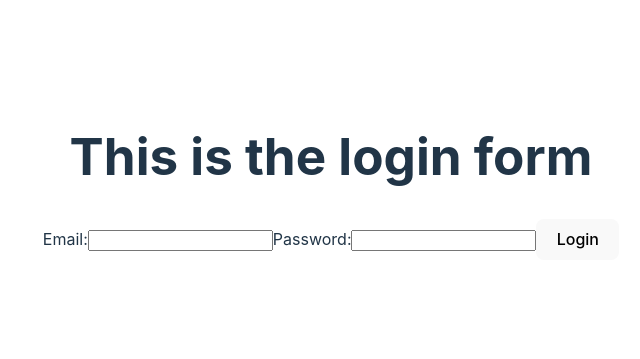
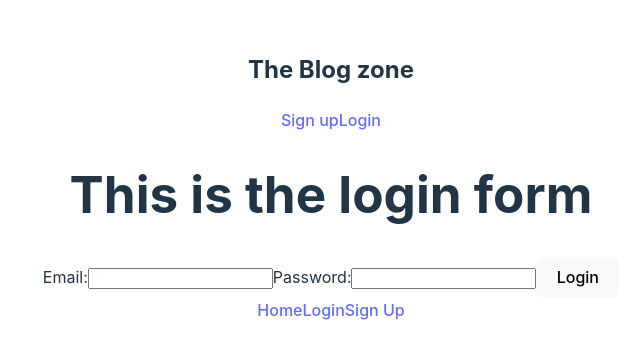
Before and after one commit to Eoin-k/blog-api-user-frontend, a React (Vite) app: page /login in a window 1280 px wide. Shown: the part 223-582 px from the top of the page, without its empty margins (309-949 px from the left). Built offline with nearby package versions, Linux system fonts and the light colour scheme.

Commit message:
Restructured app for more logival splitting of pages & components

```diff
--- a/src/App.jsx
+++ b/Pages/HomePage.jsx
@@ -1,9 +1,12 @@
-import SideBar from "./Components/sidebar";
-import "./App.css";
+import Footer from "../src/Components/Footer";
+import Header from "../src/Components/Header";
+import SideBar from "../src/Components/sidebar";
+import "../src/App.css";
 import { useState, useEffect } from "react";
 import { Link } from "react-router-dom";
+
+export default function HomePage() {
 	const user = localStorage.getItem("user");
-function App() {
 	const url = import.meta.env.VITE_BACKEND_URL;
 	const [posts, setPosts] = useState([]);
 	const [loading, setLoading] = useState(true);
@@ -26,25 +29,29 @@ function App() {
 	if (loading) {
 		return (
 			<>
+				<Header />
 				<div>Loading posts.......</div>
+				<Footer />
 			</>
 		);
 	}
 	return (
 		<>
+			<Header />
 			<SideBar user={user} />
+			<div className="card-grid">
 				{posts.map((post, index) => {
 					return (
 						<>
-						<div key={index}>
+							<div className="post-card" key={index}>
 								<p>{post.title}</p>
-							<Link to={`/post/${post.id}`}>Link to {post.title}</Link>
+								<Link to={`/post/${post.id}`}>View Post</Link>
 							</div>
 						</>
 					);
 				})}
+			</div>
+			<Footer />
 		</>
 	);
 }
-
-export default App;
--- /dev/null
+++ b/Pages/LoginPage.jsx
@@ -0,0 +1,13 @@
+import Footer from "../src/Components/Footer";
+import Header from "../src/Components/Header";
+import LoginForm from "../src/Components/LoginForm";
+
+export default function LoginPage() {
+	return (
+		<>
+			<Header />
+			<LoginForm />
+			<Footer />
+		</>
+	);
+}
--- /dev/null
+++ b/Pages/SignupPage.jsx
@@ -0,0 +1,10 @@
+import Footer from "../src/Components/Footer";
+import Header from "../src/Components/Header";
+export default function SignupPage() {
+	return (
+		<>
+			<Header />
+			<Footer />
+		</>
+	);
+}
--- /dev/null
+++ b/Pages/SinglePost.jsx
@@ -0,0 +1 @@
+export default function SinglePost() {}
--- /dev/null
+++ b/src/Components/Footer.jsx
@@ -0,0 +1,17 @@
+import { Link } from "react-router-dom";
+
+export default function Footer() {
+	return (
+		<>
+			<footer>
+				<div className="footer-outer-wrapper">
+					<div className="container footer-inner-wrapper">
+						<Link to="/">Home</Link>
+						<Link to="/login">Login</Link>
+						<Link to="/signup">Sign Up</Link>
+					</div>
+				</div>
+			</footer>
+		</>
+	);
+}
--- /dev/null
+++ b/src/Components/Header.jsx
@@ -0,0 +1,20 @@
+import { Link } from "react-router-dom";
+function Header() {
+	return (
+		<>
+			<div className="header-outer">
+				<div className="header-inner container">
+					<div className="heading-wrapper">
+						<h2>The Blog zone</h2>
+					</div>
+					<div className="buttons-wrapper">
+						<Link to="/signup">Sign up</Link>
+						<Link to="/login">Login</Link>
+					</div>
+				</div>
+			</div>
+		</>
+	);
+}
+
+export default Header;
--- a/src/Components/Login.jsx
+++ b/src/Components/LoginForm.jsx
@@ -34,7 +34,10 @@ const LoginForm = () => {
 
 	return (
 		<>
+			<div className="login-text-wrapper">
 				<h1>This is the login form</h1>
+			</div>
+			<div className="login-form-wrapper">
 				<form>
 					<label htmlFor="email">
 						Email:
@@ -56,6 +59,7 @@ const LoginForm = () => {
 						Login
 					</button>
 				</form>
+			</div>
 		</>
 	);
 };
--- /dev/null
+++ b/src/Components/Signup.jsx
@@ -0,0 +1,5 @@
+function SignupForm() {
+	return <></>;
+}
+
+export default SignupForm;
--- a/src/Components/SinglePost.jsx
+++ b/src/Components/SinglePostBody.jsx
@@ -1,6 +1,7 @@
 import { useEffect, useState } from "react";
 import { Link, useParams } from "react-router-dom";
 import Comments from "./Comments";
+import Header from "./Header";
 const SinglePost = () => {
 	const url = import.meta.env.VITE_BACKEND_URL;
 	let { id } = useParams();
@@ -34,6 +35,7 @@ const SinglePost = () => {
 
 	return (
 		<>
+			<Header />
 			<h1>This is the single post element {post.id}</h1>
 			<p>{post.content}</p>
 			{comments.length == 0 ? (
```
Also changed, not shown: src/Components/routes.jsx (+10 -5 lines). Lines whose indentation alone changed are shown as unchanged.
